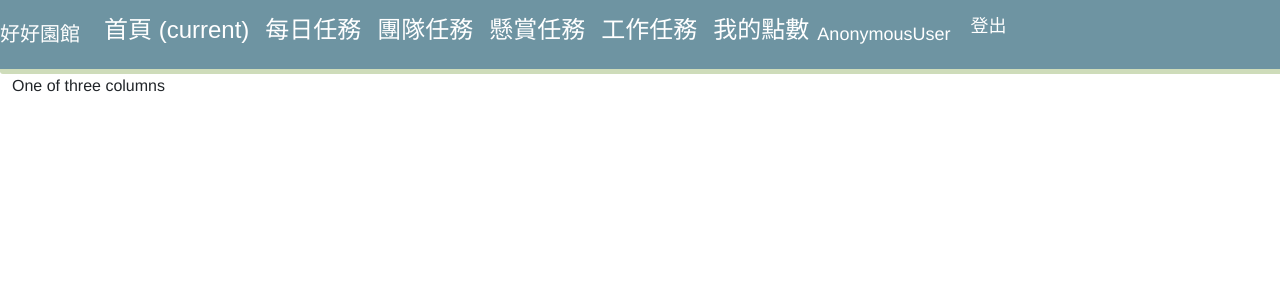
After one commit to JackyCafe/goodVilla, a Django app: template chamberlain/templates/account/major.html in a window 1280 px wide. The commit adds this page. Shown: the top 300 px of the page. Run offline with Django 4.2, Linux system fonts and the light colour scheme; the template is opened without the code that fills it, so the values that code supplies are empty; some libraries are stand-ins or nearby versions; some web fonts are replaced.

Commit message:
工作任務

```diff
--- a/chamberlain/static/css/base.css
+++ b/chamberlain/static/css/base.css
@@ -329,9 +329,10 @@ a.mbutton {
 }
 
 /*RWD table*/
+
 table, th, td {
 	border: 1px solid black;
-    width: auto;
+
 }
 
 #summary {
@@ -353,8 +354,8 @@ th {
 	border: 1px;
 	background-color: #72c472;
 	font-family: "Open Sans", Arial, sans-serif;
-	width:auto;
- 	font-size: 14px;
+	width:5%;
+ 	font-size: 16px;
  	color: #fcfcfc; text-align : center;
 
 }
@@ -363,14 +364,11 @@ th {
 td {
 	/* backgroud-color:#375687; */
 	font-family: "Open Sans", Arial, sans-serif;
- 	font-size: 14px;
-    width:auto;
-
-    color: black;
+ 	font-size: 16px;
+	color: black;
 	text-align : center;
 
 }
-
 
 /*額外做顏色，沒有什麼意義*/
 tr.tr-only-hide {color: #056801;}
@@ -406,9 +404,3 @@ tr.tr-only-hide {color: #056801;}
   .table-rwd.table-bordered td,.table-rwd.table-bordered th,.table-rwd.table-bordered{border:0;}
 
 }
-#content {
-    position:relative;
-    width:100%;
-    padding:30px 30px 30px 30px;
-    background: #38c5e2;
-}
--- a/chamberlain/templates/account/index.html
+++ b/chamberlain/templates/account/index.html
@@ -6,7 +6,7 @@
 
     <div id = "content">
         媽~我在這裡
-        {{ user }}
+        {{ request.user }}
     </div>
 
 {% endblock %}
--- /dev/null
+++ b/chamberlain/templates/account/major.html
@@ -0,0 +1,14 @@
+{% extends 'base.html' %}
+{% block title %}
+    主要項目
+{% endblock %}
+{% block content %}
+<div class="container-fluid">
+<div class="row align-items-start">
+    <div class="col">
+      One of three columns
+    </div>
+</div>
+</div>
+
+{% endblock %}
--- a/chamberlain/templates/base.html
+++ b/chamberlain/templates/base.html
@@ -1,18 +1,95 @@
 {% load static %}
 <head>
+    <title>{% block title %}{% endblock %}</title>
+    <meta charset="utf-8">
     <meta name="viewport" content="width=device-width, initial-scale=1">
+    <meta name="viewport" content="width=device-width, initial-scale=1">
+
+    <script src="https://cdn.jsdelivr.net/npm/chart.js@2.8.0"></script>
+
+    <script src="https://code.jquery.com/jquery-3.2.1.slim.min.js"
+            integrity="sha384-KJ3o2DKtIkvYIK3UENzmM7KCkRr/rE9/Qpg6aAZGJwFDMVNA/GpGFF93hXpG5KkN"
+            crossorigin="anonymous"></script>
+    <script src="https://cdnjs.cloudflare.com/ajax/libs/popper.js/1.12.9/umd/popper.min.js"
+            integrity="sha384-ApNbgh9B+Y1QKtv3Rn7W3mgPxhU9K/ScQsAP7hUibX39j7fakFPskvXusvfa0b4Q"
+            crossorigin="anonymous"></script>
+    <script src="https://maxcdn.bootstrapcdn.com/bootstrap/4.0.0/js/bootstrap.min.js"
+            integrity="sha384-JZR6Spejh4U02d8jOt6vLEHfe/JQGiRRSQQxSfFWpi1MquVdAyjUar5+76PVCmYl"
+            crossorigin="anonymous"></script>
+    <link href="{% static "bootstrap/css/bootstrap.min.css" %}" rel="stylesheet">
     <link href="{% static "css/base.css" %}" rel="stylesheet">
     <link href="{% static "css/style.css" %}" rel="stylesheet">
-    <link href="{% static "css/blog.css" %}" rel="stylesheet">
-    <title>
-
-    {% block title %}{% endblock %}
-
-    </title>
 
 
 </head>
 <body>
-            {% block content %}{% endblock %}
+<nav class="navbar navbar-expand-lg navbar-light">
+    <a class="navbar-brand" href="#">好好園館</a>
+    <button class="navbar-toggler" type="button"
+            data-toggle="collapse" data-target="#navbarSupportedContent"
+            aria-controls="navbarSupportedContent" aria-expanded="false" aria-label="Toggle navigation">
+        <span class="navbar-toggler-icon"></span>
+    </button>
+
+
+    <div class="collapse navbar-collapse" id="navbarSupportedContent">
+
+        <div class="navbar-nav .nav-pills mr-auto">
+            <li class="nav-item active"><h4>
+                <a class="nav-link" href="#">首頁 <span class="sr-only">(current)</span></a></h4>
+            </li>
+            <li class="nav-item"><h4>
+                <a class="nav-link" href="#">每日任務</a></h4>
+            </li>
+            <li class="nav-item"><h4>
+                <a class="nav-link" href="#">團隊任務</a></h4>
+            </li>
+            <li class="nav-item"><h4>
+                <a class="nav-link" href="#">懸賞任務</a></h4>
+            </li>
+            <li class="nav-item"><h4>
+                <a class="nav-link" href="#">工作任務</a></h4>
+            </li>
+
+            <li class="nav-item"><h4>
+                <a class="nav-link" href="#">我的點數</a>
+            </h4></li>
+            {#    </div>#}
+
+
+
+            {% if request.session.authority == 'admin' %}
+                <ul class="navbar-nav mr-auto">
+                    <li class="nav-item dropdown">
+                        <a class="nav-link dropdown-toggle" href="#" id="navbarDropdown" role="button"
+                           data-toggle="dropdown" aria-haspopup="true" aria-expanded="false">
+                            住戶管理
+                        </a>
+                        <div class="dropdown-menu" aria-labelledby="navbarDropdown">
+                            <a class="dropdown-item" href="#">住民註冊</a>
+                            <a class="dropdown-item" href="#">創建個人任務</a>
+
+
+                        </div>
+                    </li>
+                </ul>
+            {% endif %}
+
+        </div>
+        <span class="navbar-text">
+            <a href="#">{{ request.user }}</a>
+            </span>
+        <ul>
+            <span class="navbar-text">
+         <a href="#">登出</a>
+            </span>
+        </ul>
+    </div>
+
+</nav>
+
+{% block content %}
+{% endblock %}
+
 
 </body>
--- a/chamberlain/urls.py
+++ b/chamberlain/urls.py
@@ -16,12 +16,14 @@ Including another URLconf
 """
 from django.contrib import admin
 from django.urls import path, include
-from .views import index, register,attendance_view,user_login
+
+from chamberlain import views
 
 app_name = 'chamberlain'
 urlpatterns = [
-    path('', index, name='index'),
-    path('user_login',user_login, name='user_login'),
-    path('register', register, name='register'),
-    path('attendance',attendance_view, name='attendance'),
+    path('', views.dashboard, name='dashboard'),
+    path('user_login/',views.user_login, name='user_login'),
+    path('register/', views.register, name='register'),
+    path('attendance/',views.attendance_view, name='attendance'),
+    path('major/',views.major, name='major')
 ]
```
Also changed, not shown: chamberlain/templates/account/dashboard.html (added, +10 -0 lines), chamberlain/views.py (+17 -3 lines), db.sqlite3.
